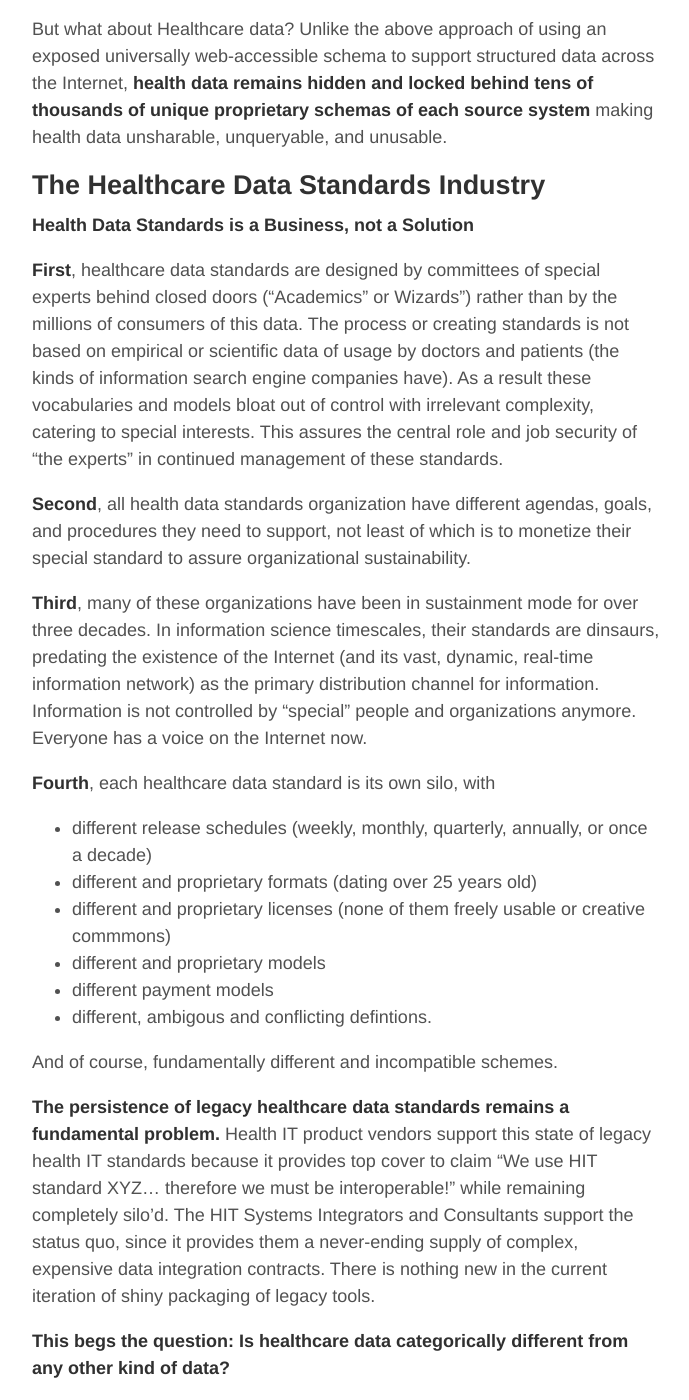
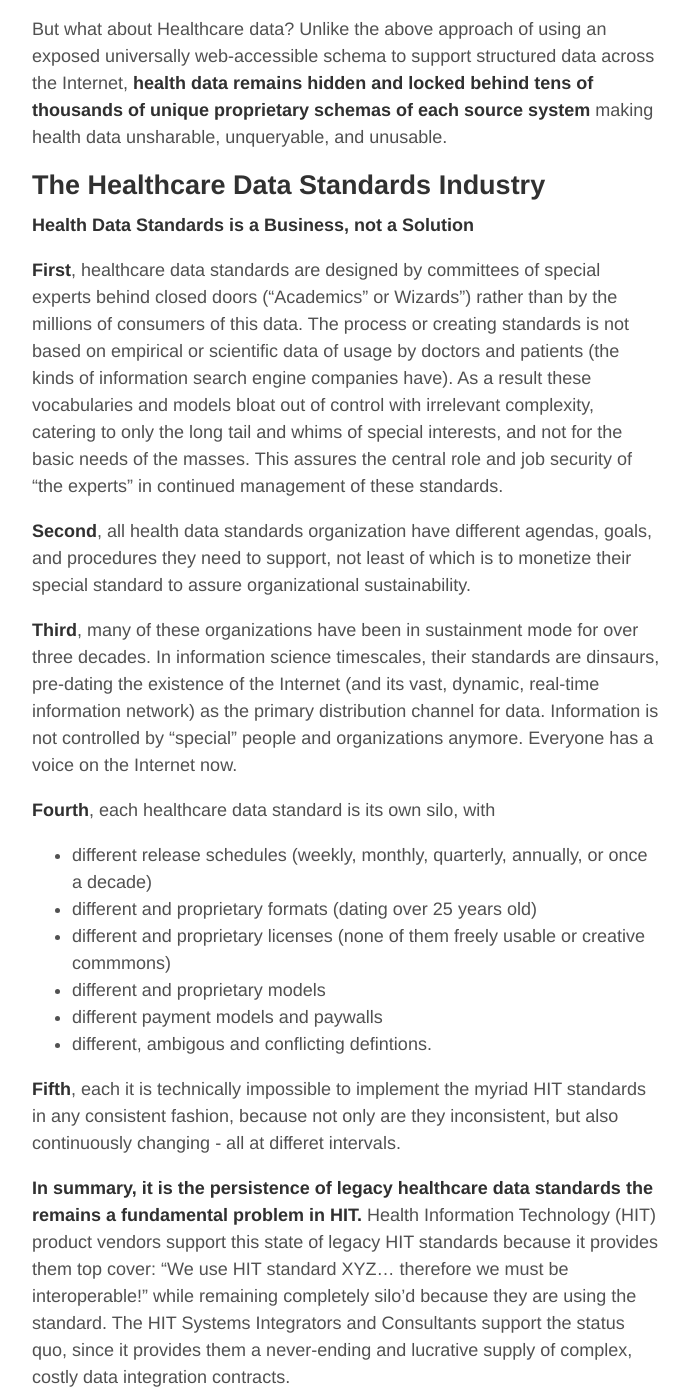
Before and after one commit to healthschema/healthschema.github.io, a Jekyll site: the page built from index.html, in a window 1280 px wide and 1400 px high, scrolled down 946 px. Shown: the whole window, without its empty margins (293-982 px from the left). Built offline with Jekyll 4.4.1, drawn with Linux system fonts in a browser that asks for light colours; the list of posts is cut into pages by our own code; some of the changed text lies outside the part shown.

Commit message:
Update 2015-08-07-hello-schema-org.md

```diff
--- a/_posts/2015-08-07-hello-schema-org.md
+++ b/_posts/2015-08-07-hello-schema-org.md
@@ -25,23 +25,27 @@ The Healthcare Data Standards Industry
 
 **Health Data Standards is a Business, not a Solution**
 
-**First**, healthcare data standards are designed by committees of special experts behind closed doors ("Academics" or Wizards") rather than by the millions of consumers of this data. The process or creating standards is not based on empirical or scientific data of usage by doctors and patients (the kinds of information search engine companies have).  As a result these vocabularies and models bloat out of control with irrelevant complexity, catering to special interests.  This assures the central role and job security of "the experts"  in continued management of these standards.
+**First**, healthcare data standards are designed by committees of special experts behind closed doors ("Academics" or Wizards") rather than by the millions of consumers of this data. The process or creating standards is not based on empirical or scientific data of usage by doctors and patients (the kinds of information search engine companies have).  As a result these vocabularies and models bloat out of control with irrelevant complexity, catering to only the long tail and whims of special interests, and not for the basic needs of the masses. This assures the central role and job security of "the experts"  in continued management of these standards.
 
 **Second**, all health data standards organization have different agendas, goals, and procedures they need to support, not least of which is to monetize their special standard to assure organizational sustainability.
 
-**Third**, many of these organizations have been in sustainment mode for over three decades.  In information science timescales, their standards are dinsaurs, predating the existence of the Internet (and its vast, dynamic, real-time information network) as the primary distribution channel for information.  Information is not controlled by "special" people and organizations anymore. Everyone has a voice on the Internet now.
+**Third**, many of these organizations have been in sustainment mode for over three decades.  In information science timescales, their standards are dinsaurs, pre-dating the existence of the Internet (and its vast, dynamic, real-time information network) as the primary distribution channel for data.  Information is not controlled by "special" people and organizations anymore. Everyone has a voice on the Internet now.
 
 **Fourth**, each healthcare data standard is its own silo, with
+
 * different release schedules  (weekly, monthly, quarterly, annually, or once a decade)
 * different and proprietary formats (dating over 25 years old)
 * different and proprietary licenses (none of them freely usable or creative commmons)
 * different and proprietary models
-* different payment models
+* different payment models and paywalls
 * different, ambigous and conflicting defintions.
 
-And of course, fundamentally different and incompatible schemes.
+**Fifth**, each it is technically impossible to implement the myriad HIT standards in any consistent fashion, because not only are they inconsistent, but also continuously changing - all at differet intervals.
 
-**The persistence of legacy healthcare data standards remains a fundamental problem.**  Health IT product vendors support this state of legacy health IT standards because it provides top cover to claim "We use HIT standard XYZ... therefore we must be interoperable!" while remaining completely silo'd.  The HIT Systems Integrators and  Consultants support the status quo, since it provides them a never-ending supply of complex, expensive data integration contracts. There is nothing new in the current iteration of shiny packaging of legacy tools.
+
+**In summary, it is the persistence of legacy healthcare data standards the remains a fundamental problem in HIT.**  Health Information Technology (HIT) product vendors support this state of legacy HIT standards because it provides them top cover: "We use HIT standard XYZ... therefore we must be interoperable!" while remaining completely silo'd because they are using the standard.  The HIT Systems Integrators and  Consultants support the status quo, since it provides them a never-ending and lucrative supply of complex, costly data integration contracts.
+
+There is nothing new in the current landscape of HIT standards.  Only re-packaging of legacy standards, not unlike a plumber putting gold foil on clogged and leaking lead pipes and exlaiming "Look!  Brand new plumbing system!". And then the customer complains "but my pipes are still leaking and clogged".
 
 
 **This begs the question: Is healthcare data categorically different from any other kind of data?**
```
